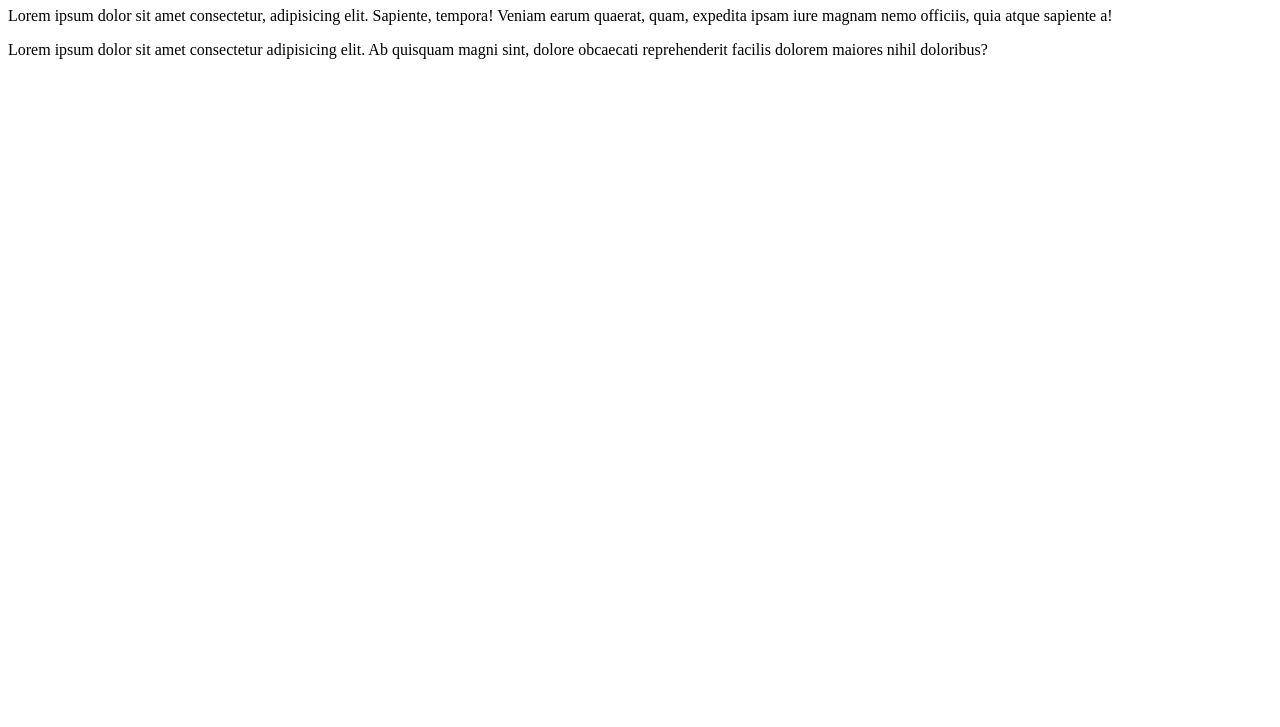
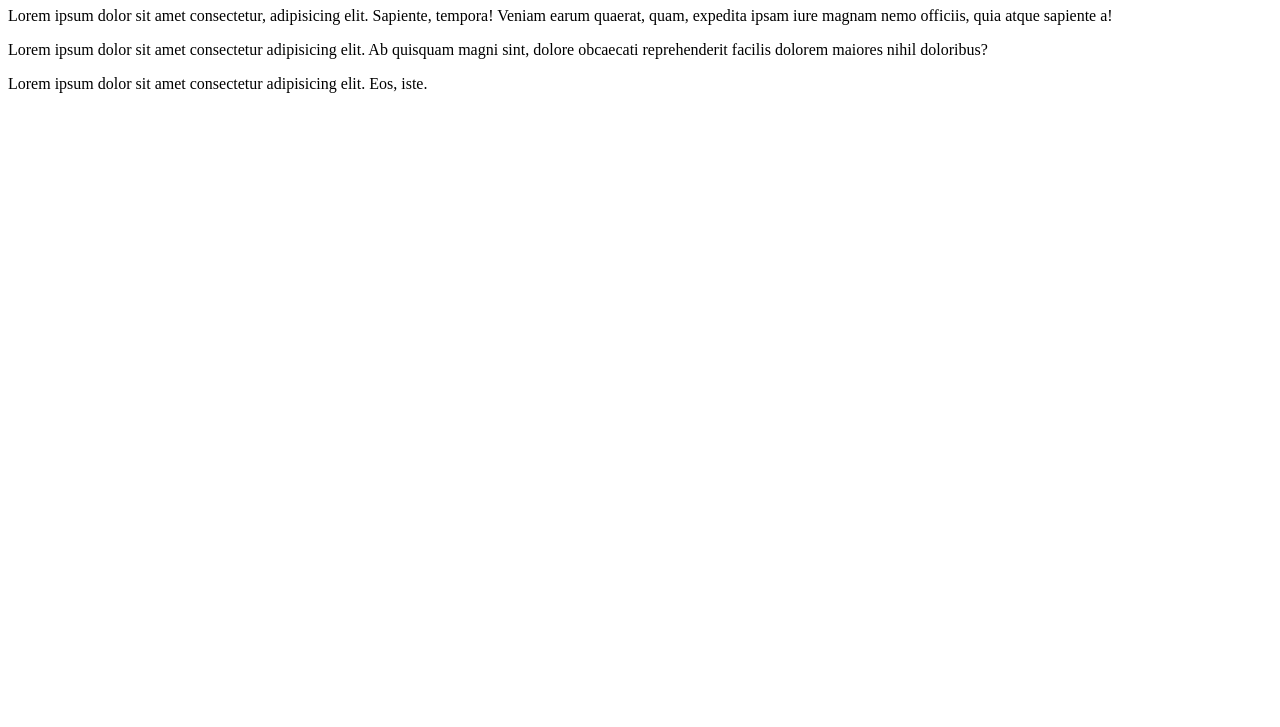
Before and after one commit to Maffibaah/Learning, a plain HTML site: page index.html in a window 1280 px wide. Shown: the part 73-800 px from the top of the page. Drawn offline with Linux system fonts and the light colour scheme.

Commit message:
Changes to index.html

```diff
--- a/index.html
+++ b/index.html
@@ -8,6 +8,7 @@
 <h1>About Page</h1>
 <p>Lorem ipsum dolor sit amet consectetur, adipisicing elit. Sapiente, tempora! Veniam earum quaerat, quam, expedita ipsam iure magnam nemo officiis, quia atque sapiente a!</p>
 <p>Lorem ipsum dolor sit amet consectetur adipisicing elit. Ab quisquam magni sint, dolore obcaecati reprehenderit facilis dolorem maiores nihil doloribus? </p>
+<p>Lorem ipsum dolor sit amet consectetur adipisicing elit. Eos, iste.</p>
 </body>
 </html>
 
```
